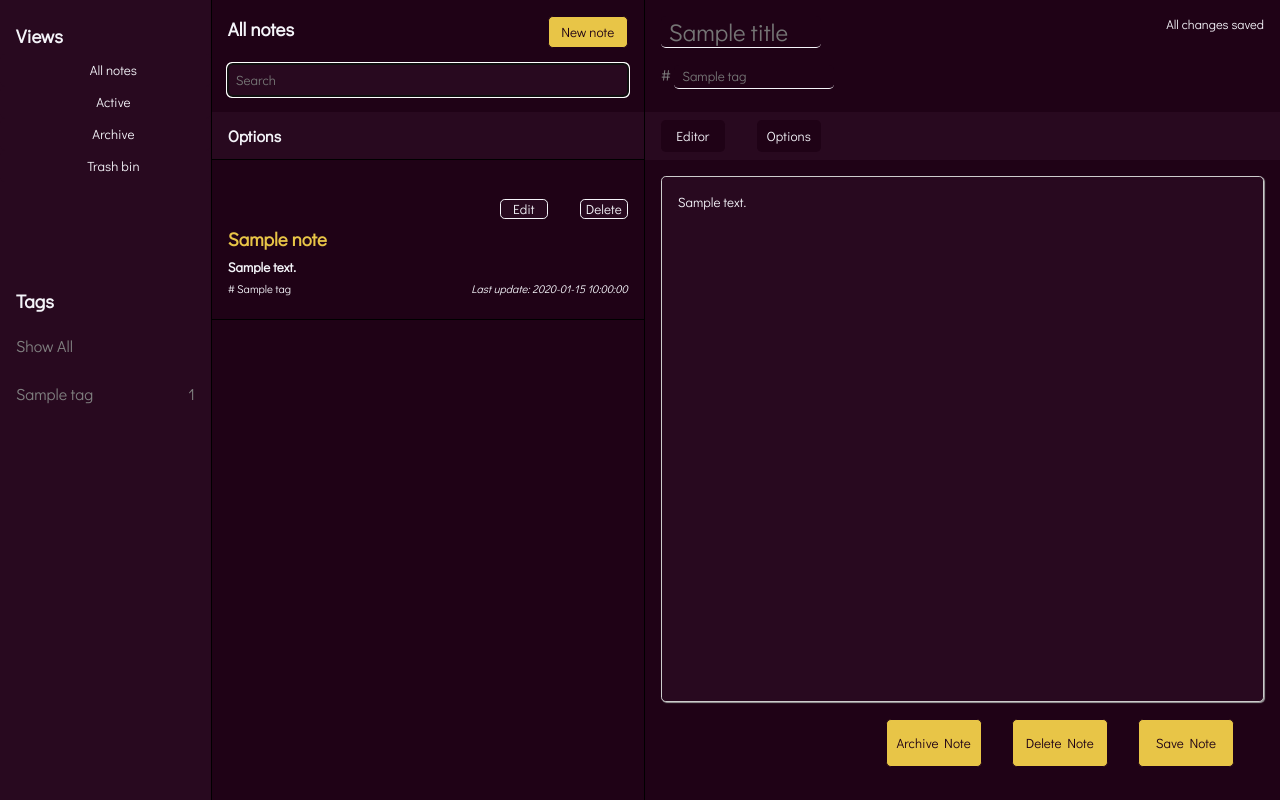
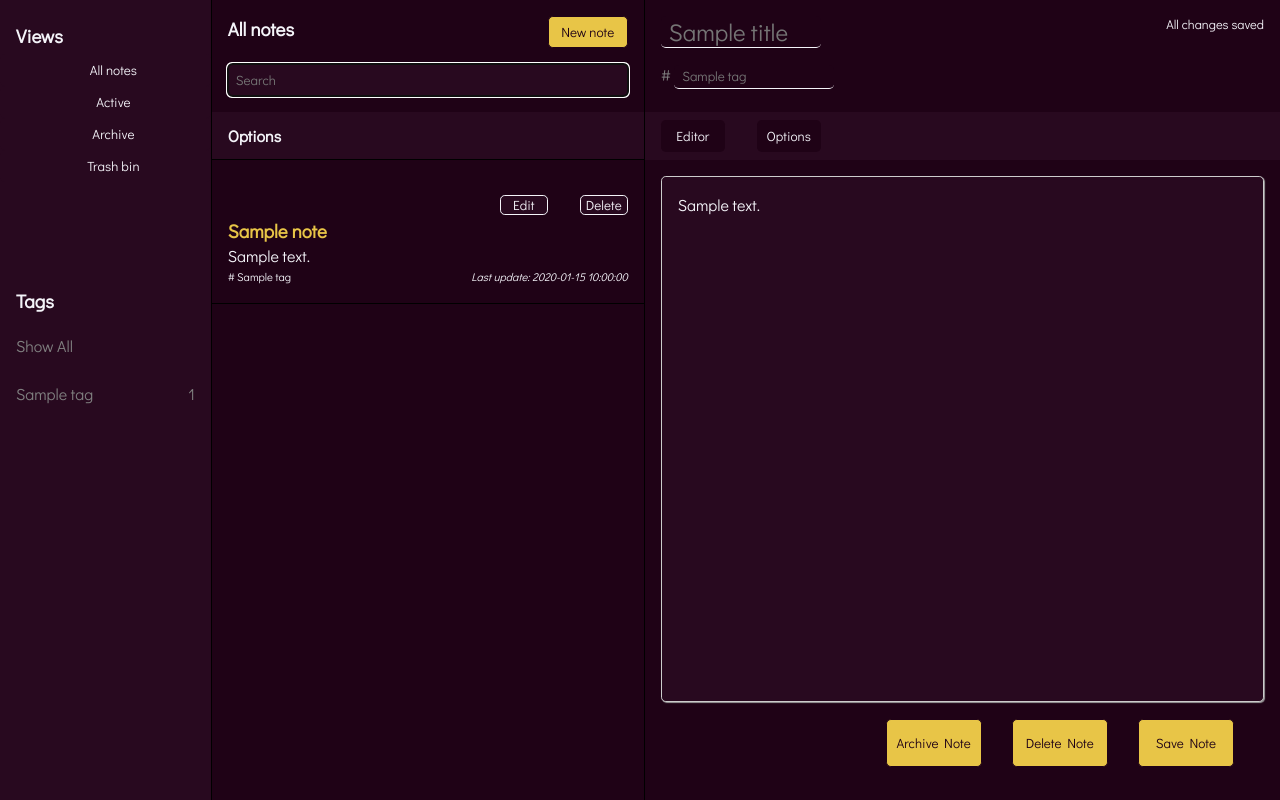
Before and after one commit to LucaVas/noteApp, a Flask app: template templates/index.html in a window 1280 px wide. Run offline with Flask 2, Linux system fonts and the light colour scheme; the template is opened without the code that fills it: most values are stand-ins (such as "Sample title", 1, 10 or a date in 2020); some libraries are stand-ins or nearby versions.

Commit message:
changed textarea to editable div & edited database saving and jinja | safe (#15)

```diff
--- a/static/js/script.js
+++ b/static/js/script.js
@@ -26,7 +26,7 @@ function filterNotesByTag(e) {
     eventTarget.style.backgroundColor = "white";
 
     if (eventTarget.innerText == "Show All") {
-        console.log(eventTarget.innerText);
+        //
     }
     else {
         for (let i = 0; i < notes.length; i++) {
@@ -90,7 +90,7 @@ function enableButtons(e) {
     // loop through elements of the form
     titleLength = document.querySelector("#note-title").value.length;
     tagLength = document.querySelector("#note-tag").value.length;
-    textLength = document.querySelector(".note-text_bottom").value.length;
+    textLength = document.querySelector(".note-text_bottom").innerHTML.length;
 
     if (titleLength < 1 || tagLength < 1 || textLength < 1) {
         // do nothing
@@ -112,6 +112,13 @@ function removeButtonsFromDeletedNotes() {
             notes[i].querySelector("#scroll-bar-note-edit-icon").style.display = "none";
         }
     }
+}
+
+function updateValue(e) {
+    text = e.target.innerHTML;
+    document.querySelector("#note-text-bottom-hidden").value = text;
+
+    console.log(document.querySelector("#note-text-bottom-hidden").value);
 }
 
 document.addEventListener("DOMContentLoaded", function() {
@@ -146,4 +153,7 @@ document.addEventListener("DOMContentLoaded", function() {
     // disable/enable save and delete buttons when note is not yet saved (first note)
     disableButtons();
     document.querySelector("#note-text-form").onkeyup = enableButtons;
+
+    // add to textarea an even listener which adds the content to the hidden input
+    document.querySelector(".note-text_bottom").onkeyup = updateValue;
 });
--- a/static/notes.css
+++ b/static/notes.css
@@ -364,7 +364,7 @@
     }
 
     .notes {
-        min-height: 9rem;
+        min-height: 8rem;
         width: 100%;
         border-bottom: 1px solid black;
         display: flex;
@@ -406,7 +406,7 @@
         overflow: hidden;
         white-space: nowrap;
         text-overflow: ellipsis;
-        height: 1rem;
+        height: fit-content;
         width: 25rem;
     }
 
--- a/static/text_section.css
+++ b/static/text_section.css
@@ -142,7 +142,7 @@
         padding: 1rem;
     }
 
-    textarea {
+    .note-text_bottom {
         padding: 1rem;
         resize: none;
         line-height: 1.5;
--- a/templates/index.html
+++ b/templates/index.html
@@ -59,7 +59,7 @@ Note taking app
                 </form>
                 <h3 class="scroll-bar-note-title">{{ note.title }}</h3>
                 <div class="scroll-bar-description-container">
-                    <h5 class="scroll-bar-note-description">{{ note.description }}</h5>
+                    <p class="scroll-bar-note-description">{{ note.description | safe }}</p>
                 </div>
                 <footer class="scroll-bar-note-footer">
                     <p class="scroll-bar-note-tag">{{ note.tag }}</p>
@@ -95,7 +95,8 @@ Note taking app
                 </nav>
             </div>
             <div class="note-text-textarea">
-                <textarea name="text-area" class="note-text_bottom" rows="10" cols="20">{{ textarea }}</textarea>
+                <input name="text-area" type="hidden" value="" id="note-text-bottom-hidden">
+                <div class="note-text_bottom" contenteditable>{{ textarea | safe }}</div>
                 <div class="note-section-save-div">
                     <input name="action" value="Archive Note" type="submit" class="note-section-footer-btn archive-note-btn">
                     <input name="action" value="Delete Note" type="submit" class="note-section-footer-btn delete-note-btn">
```
Also changed, not shown: noteapp.db.
